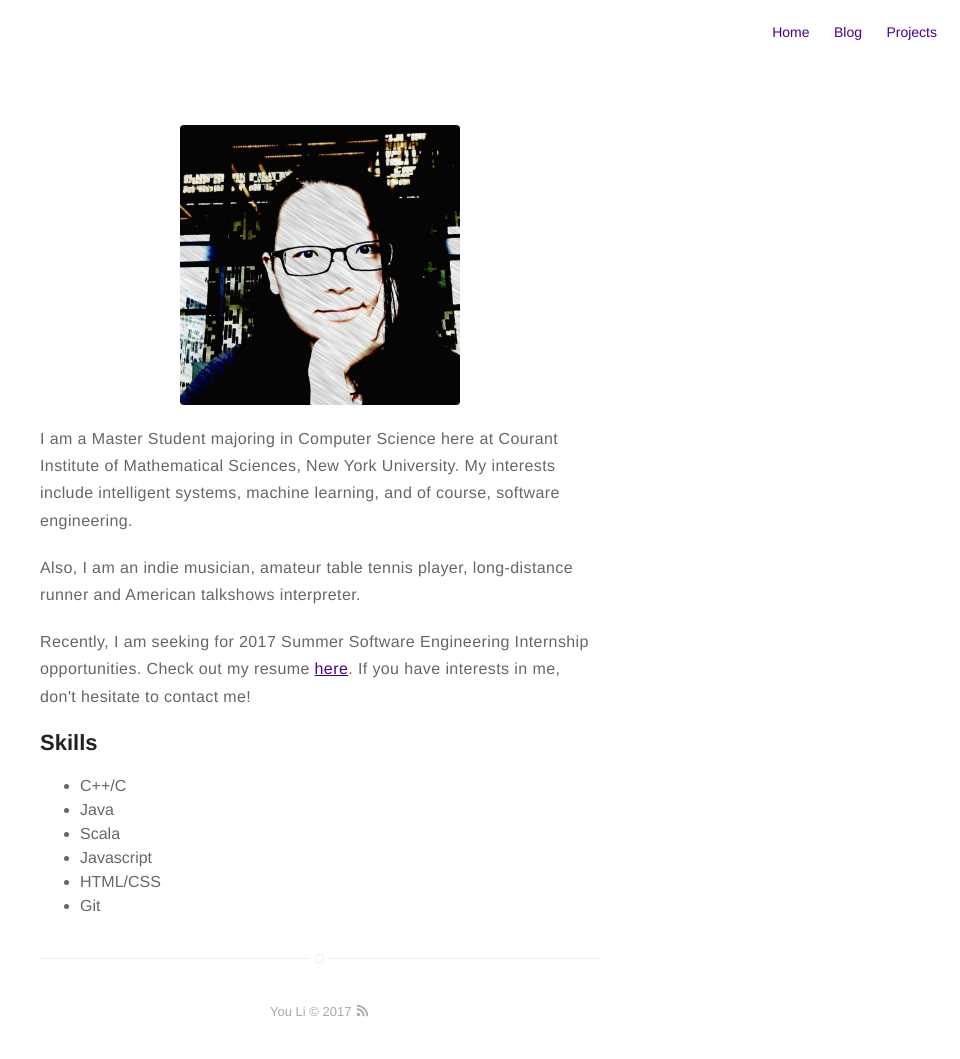
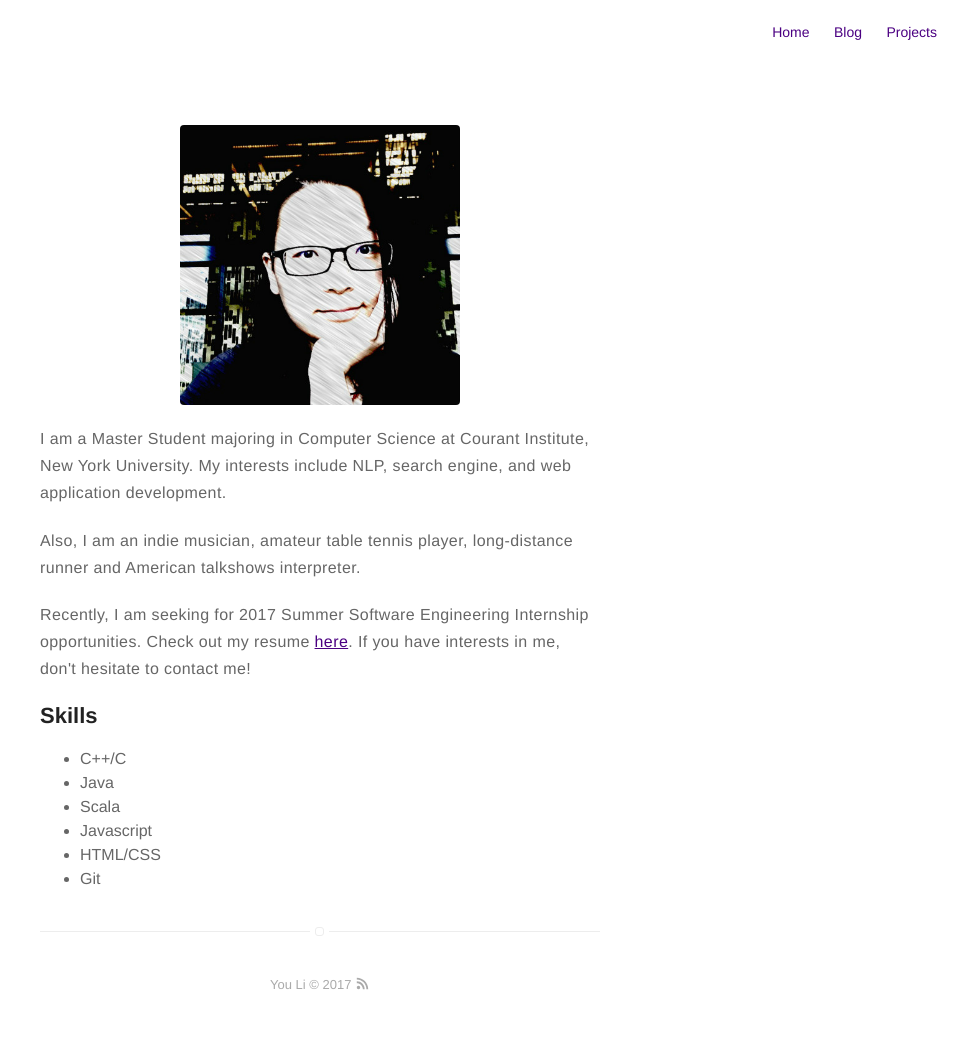
Before and after one commit to liyouvane/liyouvane.github.io, a Jekyll site: the page built from about.md, in a window 1280 px wide. Shown: the whole page, without its empty margins (320-1280 px from the left). Built offline with Jekyll 4.4.1, drawn with Linux system fonts in a browser that asks for light colours; after the commit the page ends 1032 px from its top, so only the background shows below that.

Commit message:
Update about.md

```diff
--- a/about.md
+++ b/about.md
@@ -4,7 +4,7 @@ layout: page
 ---
 ![Profile Image]({{ site.url }}/{{ site.picture }})
 
-<p>I am a Master Student majoring in Computer Science here at Courant Institute of Mathematical Sciences, New York University. My interests include intelligent systems, machine learning, and of course, software engineering.</p>
+<p>I am a Master Student majoring in Computer Science at Courant Institute, New York University. My interests include NLP, search engine, and web application development.</p>
 
 <p>Also, I am an indie musician, amateur table tennis player, long-distance runner and American talkshows interpreter.</p>
 
```
